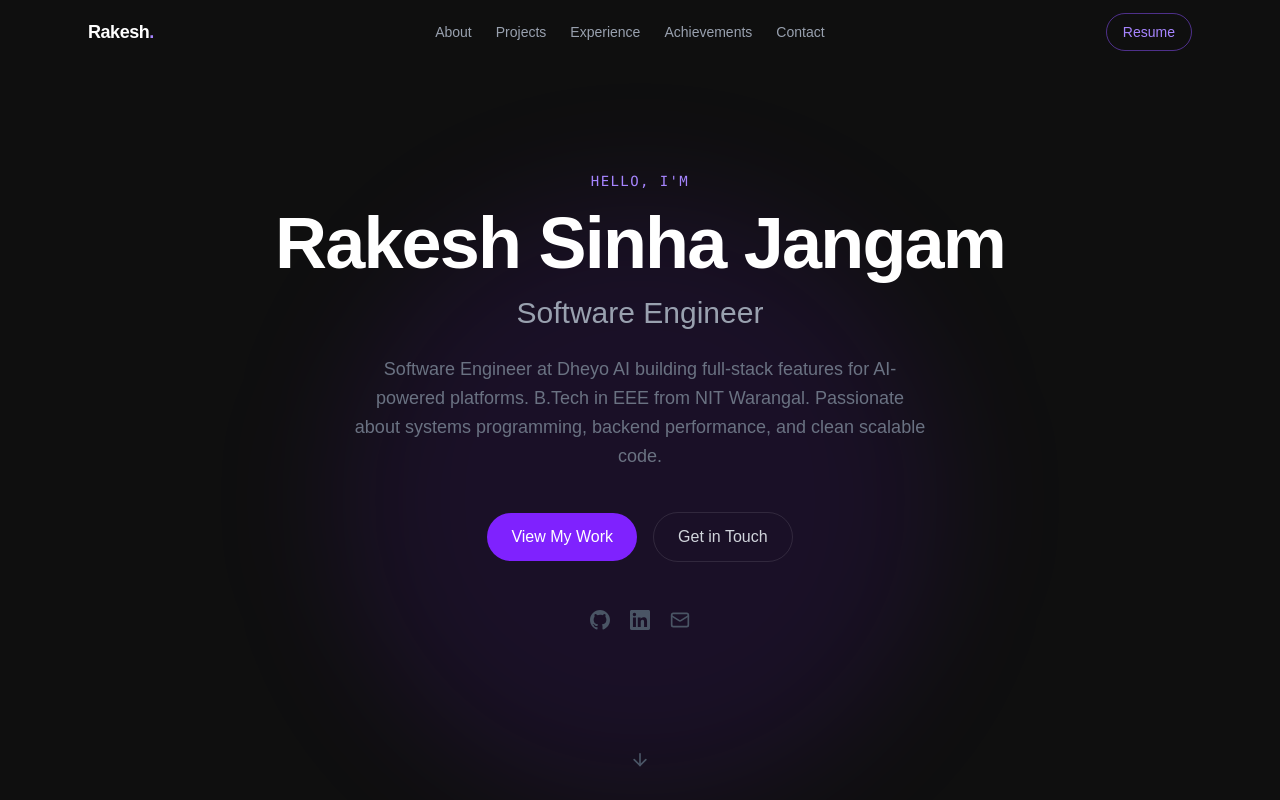
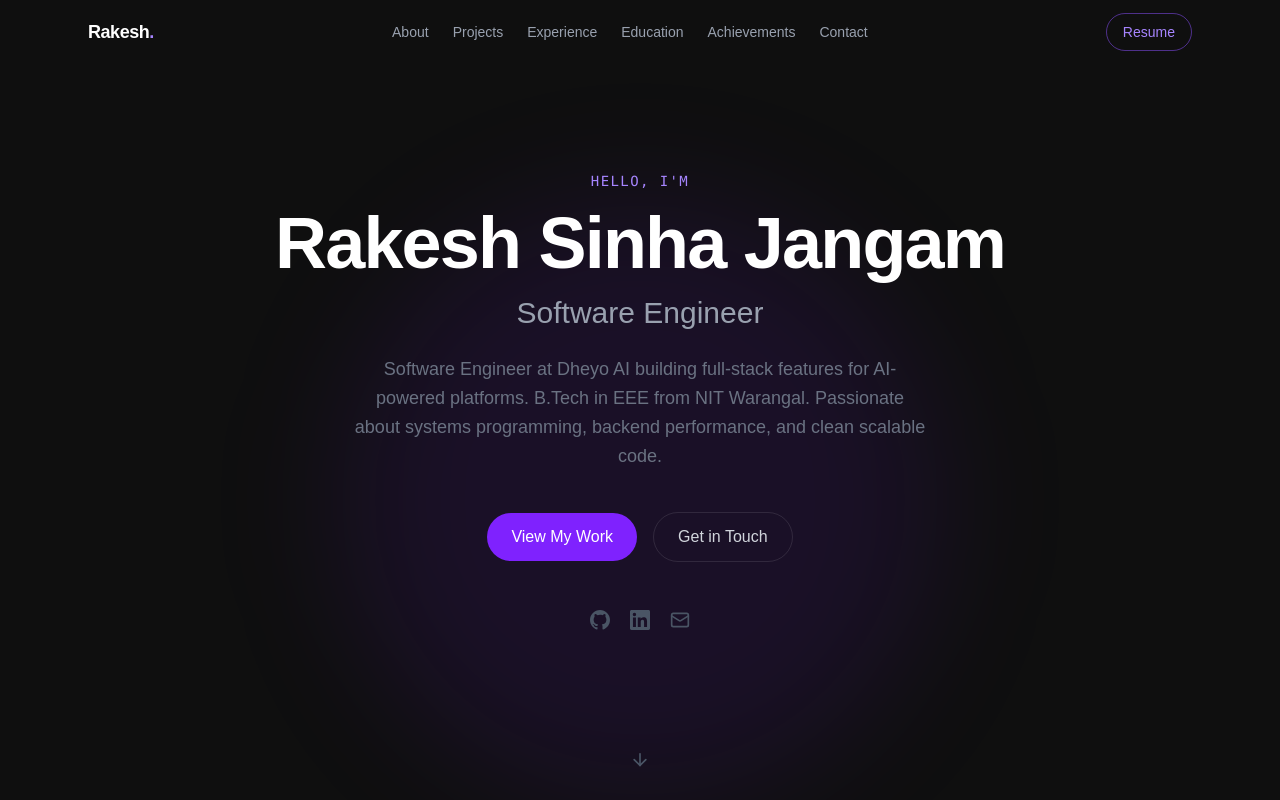
Before and after one commit to Rakeshsinha1105/portfolio, a Next.js app: page / in a window 1280 px wide. Shown: the top 800 px of the page. Built offline with nearby package versions, Linux system fonts and the light colour scheme.

Commit message:
Add Education to navbar

```diff
--- a/app/components/Navbar.tsx
+++ b/app/components/Navbar.tsx
@@ -8,6 +8,7 @@ const navLinks = [
   { label: "About", href: "#about" },
   { label: "Projects", href: "#projects" },
   { label: "Experience", href: "#experience" },
+  { label: "Education", href: "#education" },
   { label: "Achievements", href: "#achievements" },
   { label: "Contact", href: "#contact" },
 ];
```
